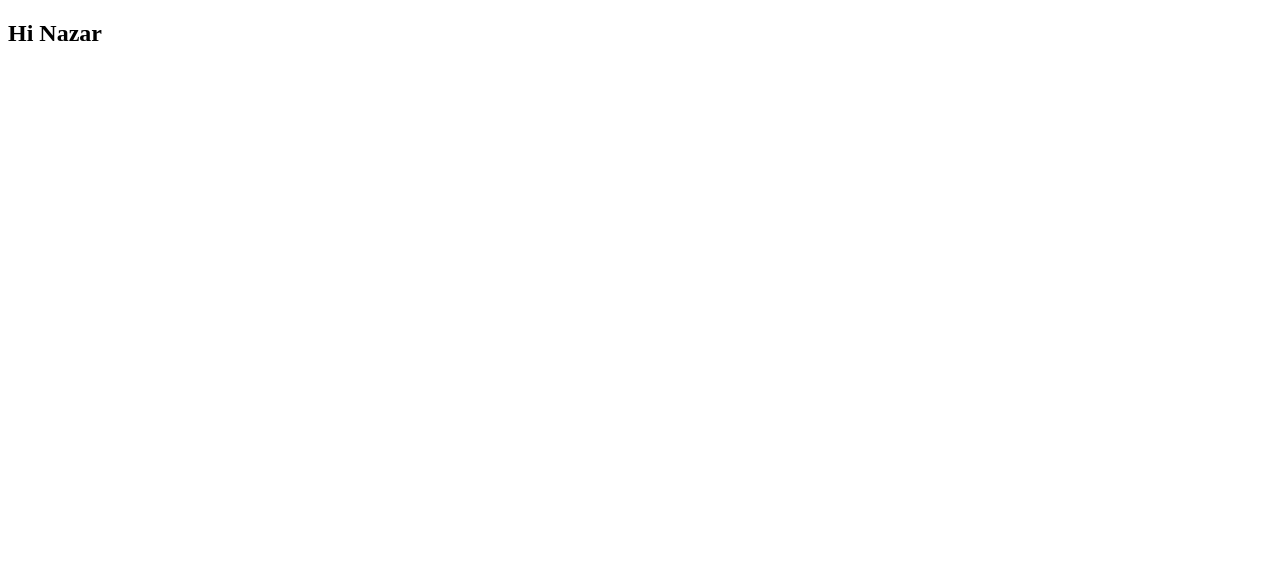
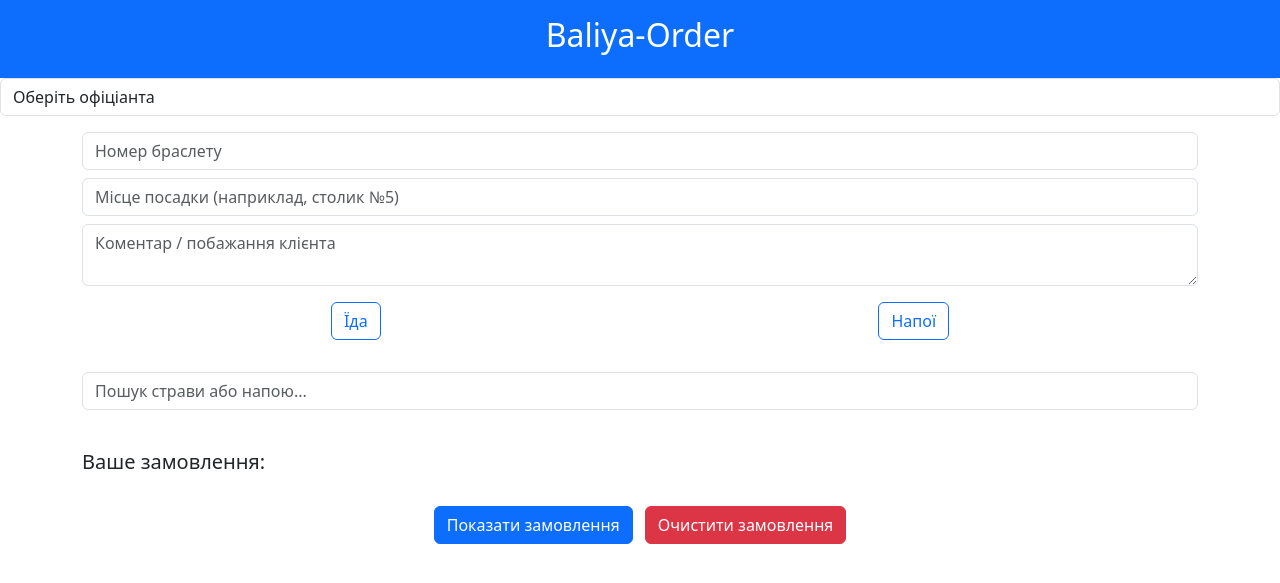
Before and after one commit to NazarLakusta/testflaskrailwayy, a Flask app: page / in a window 1280 px wide. Before the commit the part shown is almost empty. Shown: the top 583 px of the page. Run offline with Flask 3, Linux system fonts and the light colour scheme.

Commit message:
add indexhtml 2

```diff
--- a/templates/index.html
+++ b/templates/index.html
@@ -1,10 +1,94 @@
 <!DOCTYPE html>
-<html lang="en">
+<html lang="uk">
 <head>
-    <meta charset="UTF-8">
-    <title>Title</title>
+  <meta charset="UTF-8" />
+  <meta name="viewport" content="width=device-width, initial-scale=1" />
+  <title>Baliya-Order</title>
+  <link href="https://cdn.jsdelivr.net/npm/bootstrap@5.3.0/dist/css/bootstrap.min.css" rel="stylesheet" />
+<!--  <link rel="stylesheet" href="{{ url_for('static', filename='style.css') }}">-->
+
+
+
 </head>
 <body>
-<h2>Hi Nazar</h2>
+  <header class="bg-primary text-white text-center py-3">
+    <h2>Baliya-Order</h2>
+  </header>
+
+  <select class="form-control mb-2" id="waiter-name">
+  <option value="" disabled selected>Оберіть офіціанта</option>
+  <option value="Nazar">Назар</option>
+  <option value="Karina">Каріна</option>
+  <option value="Yura">Юра</option>
+</select>
+
+
+  <div class="container mt-3">
+    <div class="mb-3">
+      <input type="text" class="form-control mb-2" placeholder="Номер браслету" id="bracelet-number" />
+      <input type="text" class="form-control mb-2" placeholder="Місце посадки (наприклад, столик №5)" id="seat-location" />
+      <textarea class="form-control" rows="2" placeholder="Коментар / побажання клієнта" id="client-comment"></textarea>
+    </div>
+
+    <div class="d-flex justify-content-around mb-3" id="category-menu">
+      <button class="btn btn-outline-primary category-btn" data-category="Їда">Їда</button>
+      <button class="btn btn-outline-primary category-btn" data-category="Напої">Напої</button>
+    </div>
+
+    <div id="subcategory-menu" class="d-flex flex-wrap justify-content-center mb-3"></div>
+
+<div class="mb-3">
+  <input type="text" class="form-control" id="search-input" placeholder="Пошук страви або напою...">
+</div>
+
+
+    <div class="row" id="items-container"></div>
+
+    <h5 class="mt-4">Ваше замовлення:</h5>
+    <ul class="list-group mb-4" id="order-list"></ul>
+  </div>
+
+  <!-- Кнопки керування замовленням -->
+  <div class="text-center mb-4">
+    <button id="show-order-btn" class="btn btn-primary me-2">Показати замовлення</button>
+    <button id="clear-order-btn" class="btn btn-danger">Очистити замовлення</button>
+  </div>
+
+  <!-- Модальне вікно для показу замовлення -->
+  <div class="modal fade" id="orderModal" tabindex="-1" aria-labelledby="orderModalLabel" aria-hidden="true">
+    <div class="modal-dialog modal-dialog-centered modal-lg">
+      <div class="modal-content">
+        <div class="modal-header">
+          <h5 class="modal-title" id="orderModalLabel">Ваше замовлення</h5>
+          <button type="button" class="btn-close" data-bs-dismiss="modal" aria-label="Закрити"></button>
+        </div>
+        <div class="modal-body" id="orderModalBody">
+          <!-- Тут з'явиться інформація про замовлення -->
+        </div>
+        <div class="modal-footer">
+            <button type="button" class="btn btn-success" onclick="sendOrderToTelegram()">Відправити у канал</button>
+
+          <button type="button" class="btn btn-secondary" data-bs-dismiss="modal">Закрити</button>
+        </div>
+      </div>
+    </div>
+  </div>
+
+  <!-- Модальне вікно вибору розміру -->
+<div class="modal fade" id="sizeModal" tabindex="-1" aria-hidden="true">
+  <div class="modal-dialog modal-dialog-centered">
+    <div class="modal-content">
+      <div class="modal-header">
+        <h5 class="modal-title">Оберіть розмір піци</h5>
+        <button type="button" class="btn-close" data-bs-dismiss="modal" aria-label="Закрити"></button>
+      </div>
+      <div class="modal-body" id="sizeModalBody"></div>
+    </div>
+  </div>
+</div>
+
+
+  <script src="https://cdn.jsdelivr.net/npm/bootstrap@5.3.0/dist/js/bootstrap.bundle.min.js"></script>
+<!--  <script src="{{ url_for('static', filename='script.js') }}"></script>-->
 </body>
 </html>
```
